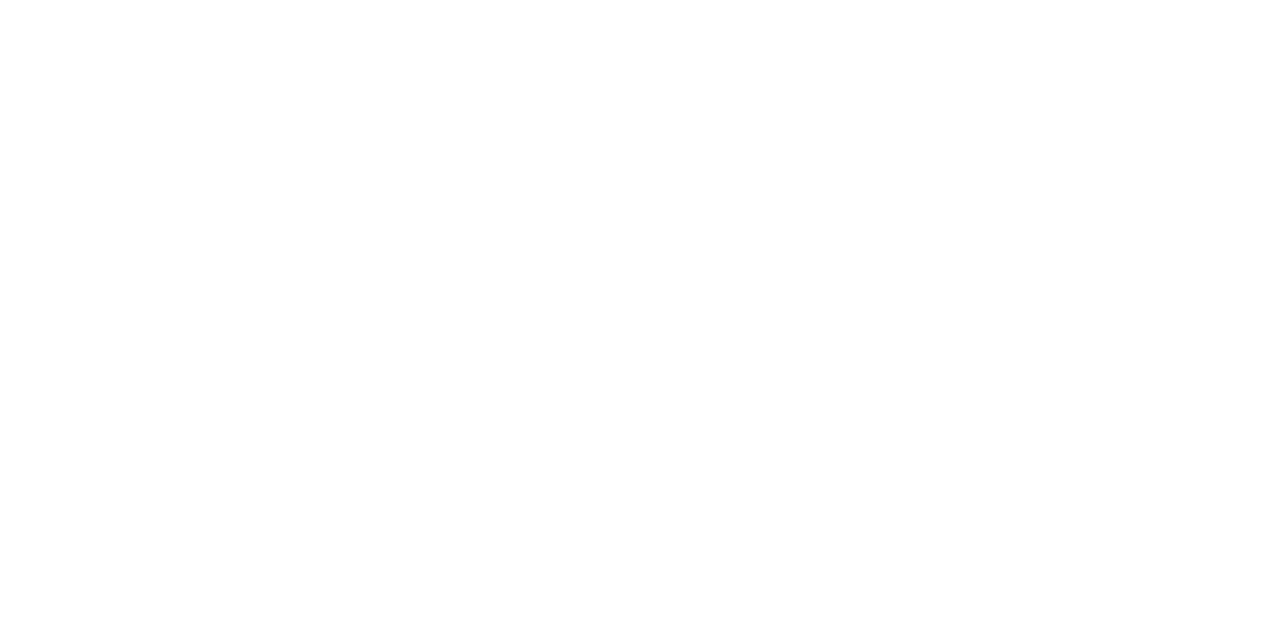
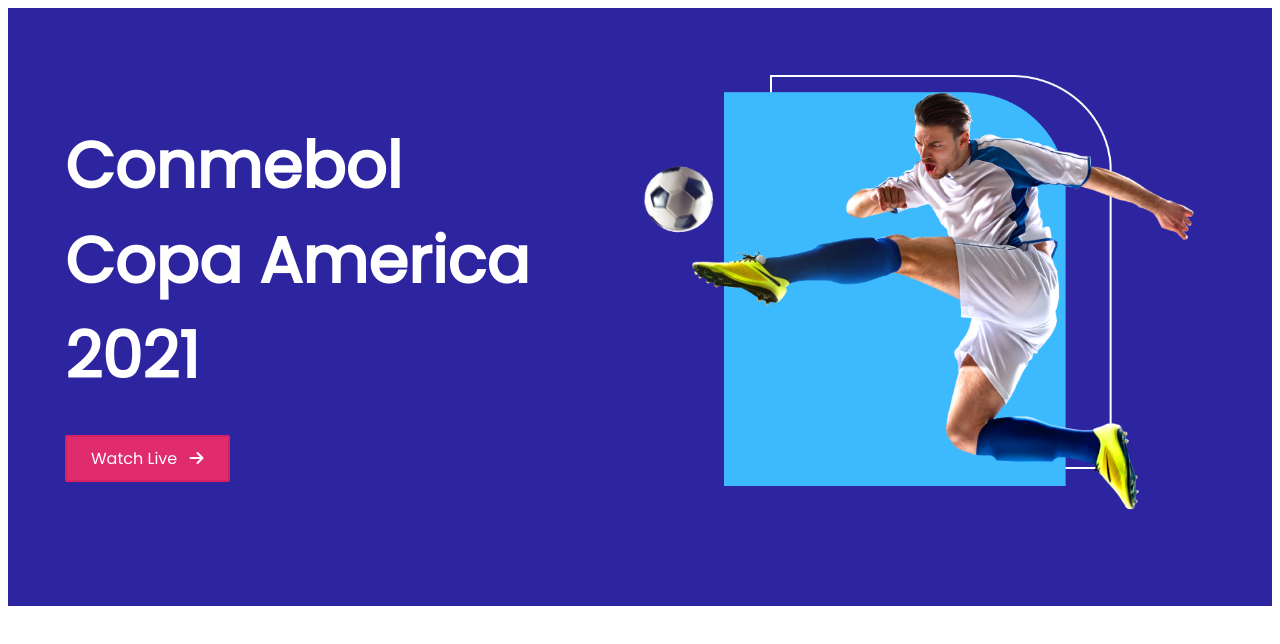
Before and after one commit to MarufhasanAf/responsive-football, a plain HTML site: page index.html in a window 1280 px wide. Drawn offline with Linux system fonts and the light colour scheme.

Commit message:
top bar added

```diff
--- a/index.html
+++ b/index.html
@@ -3,10 +3,27 @@
 <head>
     <meta charset="UTF-8">
     <meta name="viewport" content="width=device-width, initial-scale=1.0">
-    <title>Responsiv Football</title>
+    <title>Responsive Football</title>
+    <!-- Font -->
+    <script src="https://kit.fontawesome.com/ad22ce5850.js" crossorigin="anonymous"></script>
+    <!-- styleshit -->
     <link rel="stylesheet" href="styles/style.css">
 </head>
 <body>
+    <!-- Top Header -->
+    <header id="header">
+        <div class="top-bar">
+            <div class="top-content">
+                <h1 class="top-title">Conmebol <br> Copa America 2021</h1>
+                <a href="#" class="top-button">Watch Live <i class="fas fa-arrow-right arrow"></i></a>
+            </div>
+            <div class="top-banner">
+                <img src="images/banner.png" alt="">
+            </div>
+        </div>
+    </header>
+    <main>
 
+    </main>
 </body>
 </html>
--- a/styles/style.css
+++ b/styles/style.css
@@ -0,0 +1,46 @@
+/* Font Style */
+@import url('https://fonts.googleapis.com/css2?family=Poppins:ital,wght@0,400;1,700&display=swap');
+
+/* ----------------
+    Common Styles
+---------------- */
+body{
+    font-family: 'Poppins', sans-serif;
+}
+header{
+    background-color: #2D25A0;
+    display: flex;
+    justify-content: center;
+}
+/* -------------------
+    Top Bar Styles
+-------------------- */
+.top-bar{
+    width: 1150px;
+    display: grid;
+    grid-template-columns: repeat(2, 1fr);
+    padding-top: 67px;
+    padding-bottom: 86px;
+}
+.top-title{
+    font-size: 64px;
+    font-weight: 700;
+    color: white;
+}
+.top-button{
+    font-size: 16px;
+    background-color: #E02C6D;
+    border: 2px solid #d52062;
+    border-radius: 3px;
+    padding: 10px 24px;
+    color: white;
+    text-decoration: none;
+    align-items: center;
+}
+.fa-arrow-right.arrow{
+    margin-left: 8px;
+}
+.top-banner img{
+    width: 556px;
+    height: 438px;
+}
```
